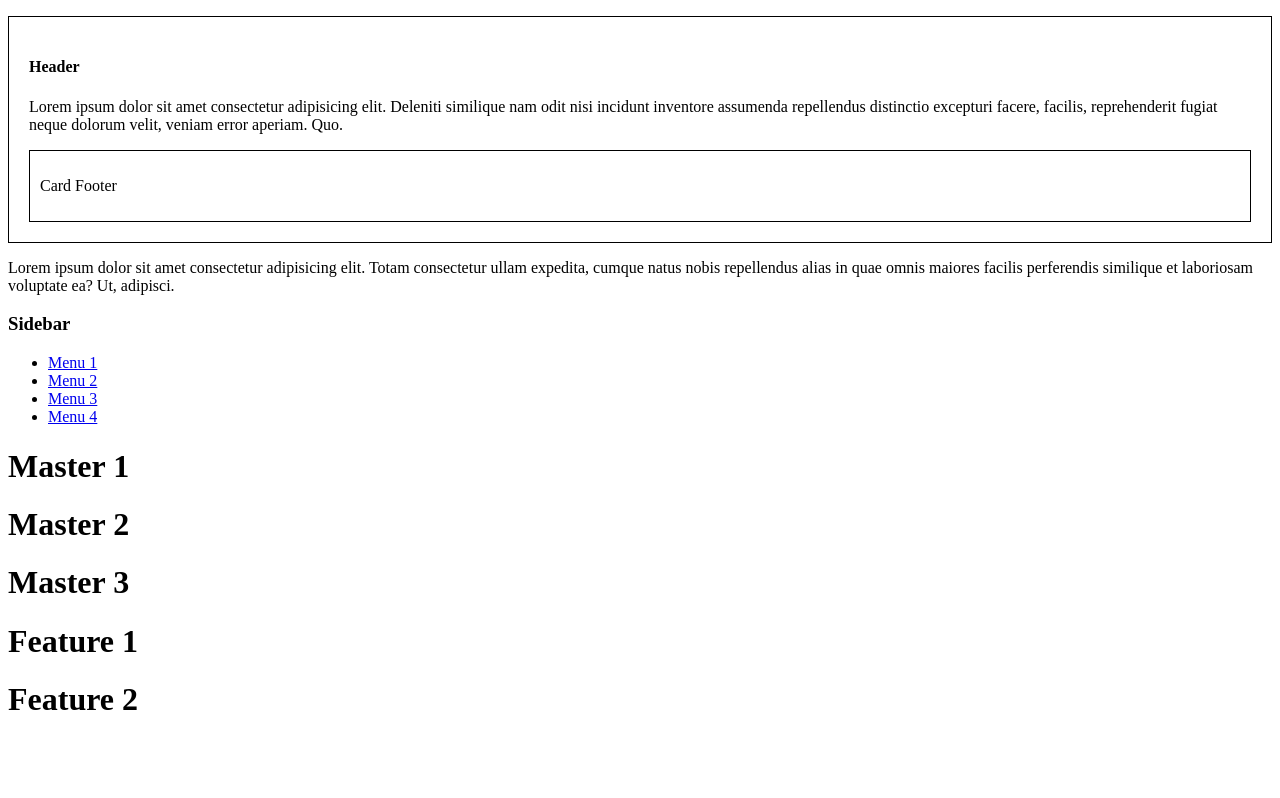
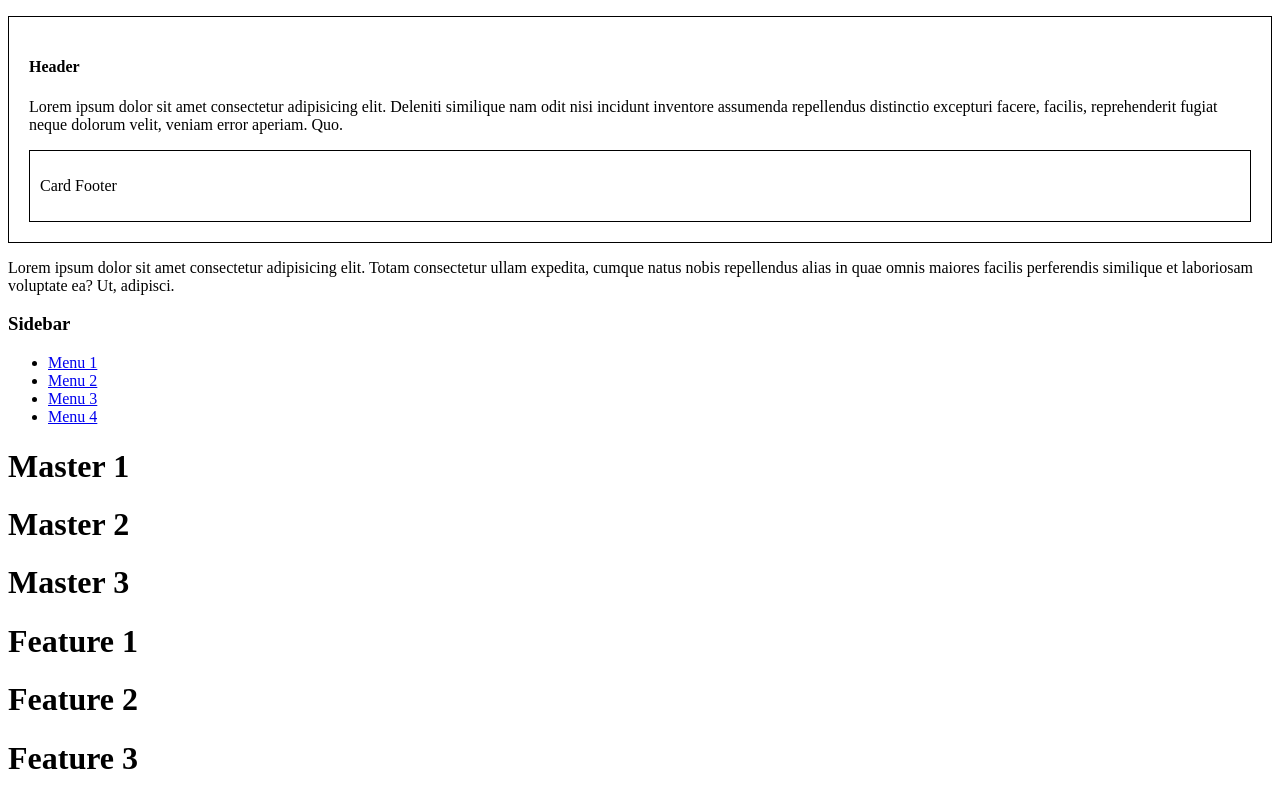
Before and after one commit to rayymann/git_grind, a plain HTML site: page index.html in a window 1280 px wide. Shown: the part 905-1703 px from the top of the page. Before the commit the page ends 1645 px from the top, so only its background shows below. Drawn offline with Linux system fonts and the light colour scheme.

Commit message:
Feature 3

```diff
--- a/index.html
+++ b/index.html
@@ -99,6 +99,9 @@
         <div class="feature-2">
             <h1>Feature 2</h1>
         </div>
+        <div class="feature-3">
+            <h1>Feature 3</h1>
+        </div>
         <script src="scripts.js"></script>
     </body>
 </html>
```
